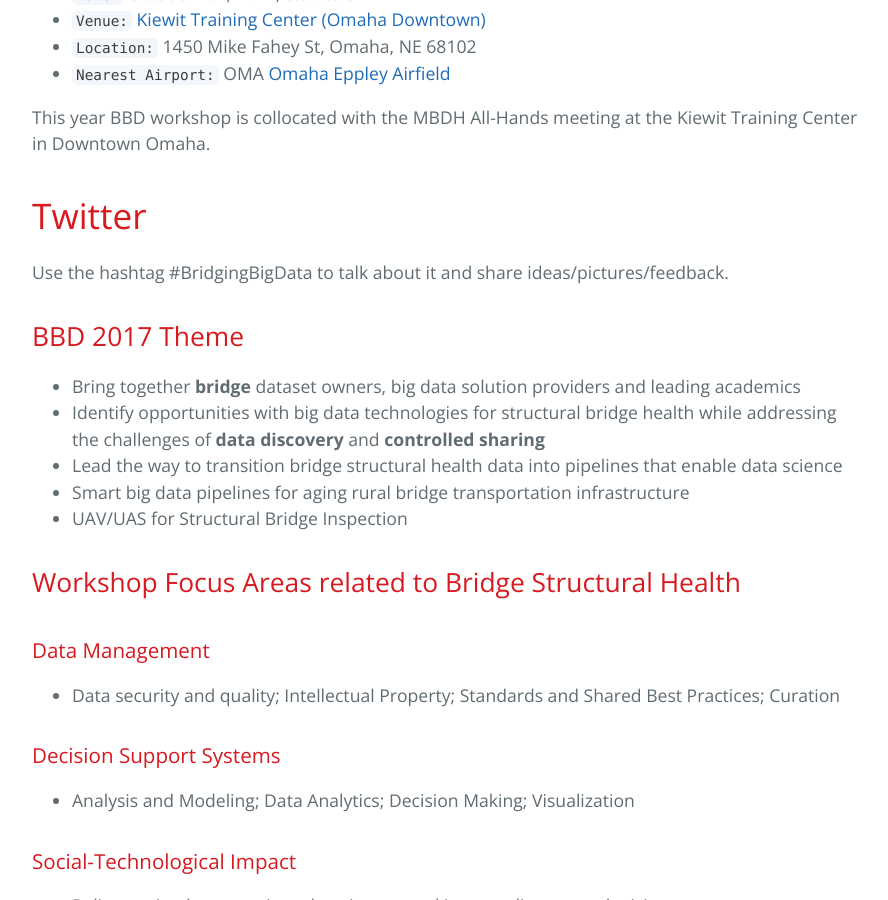
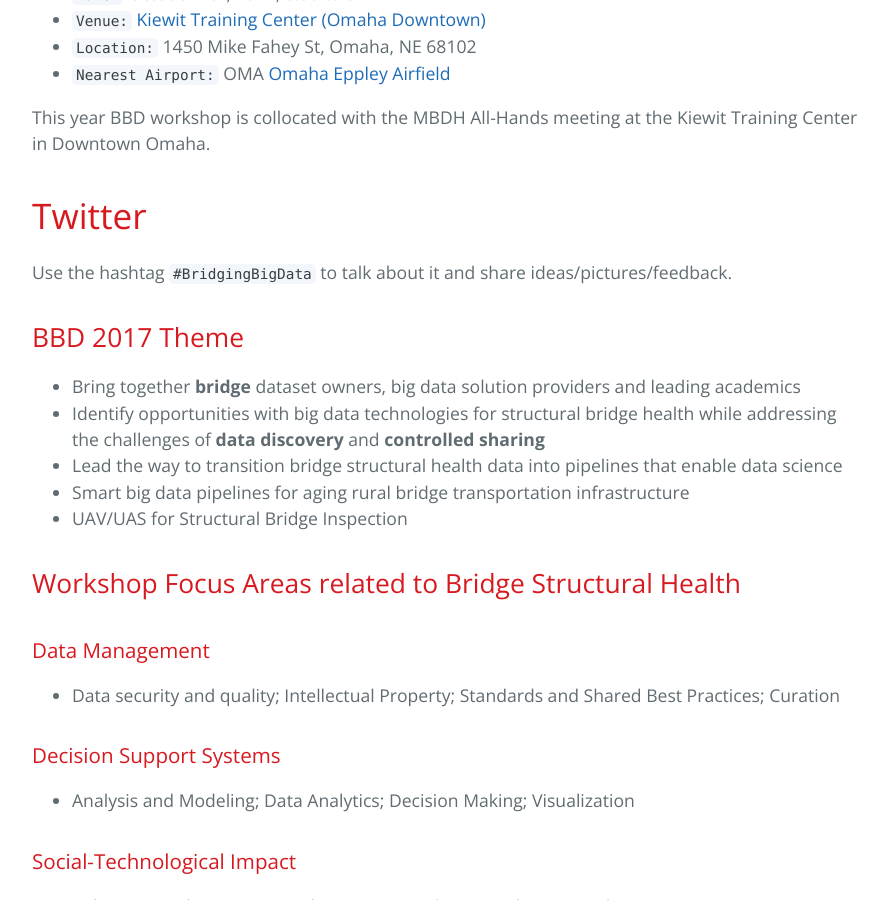
Before and after one commit to BridgingBigData/BridgingBigData.github.io, a Jekyll site: the page built from pages/bbd2017.md, in a window 1280 px wide and 900 px high, scrolled down 842 px. Shown: the whole window, without its empty margins (192-1080 px from the left). Built offline with Jekyll 4.4.1, drawn with Linux system fonts in a browser that asks for light colours.

Commit message:
social update

````diff
--- a/pages/bbd2017.md
+++ b/pages/bbd2017.md
@@ -14,7 +14,7 @@
 This year BBD workshop is collocated with the MBDH All-Hands meeting at the Kiewit Training Center in Downtown Omaha.
 
 # Twitter
-Use the hashtag #BridgingBigData to talk about it and share ideas/pictures/feedback.
+Use the hashtag ```#BridgingBigData``` to talk about it and share ideas/pictures/feedback.
 
 ## BBD 2017 Theme
 - Bring together **bridge** dataset owners, big data solution providers and leading academics
````
